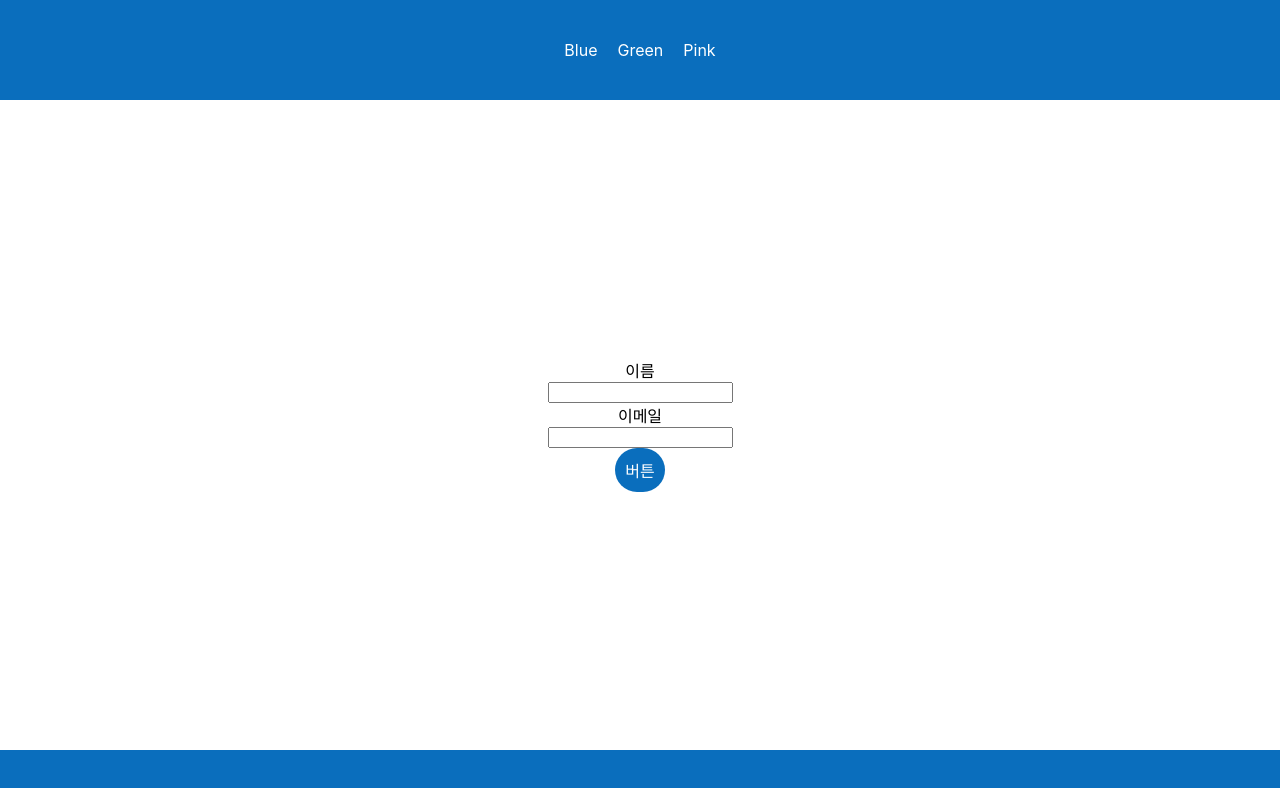
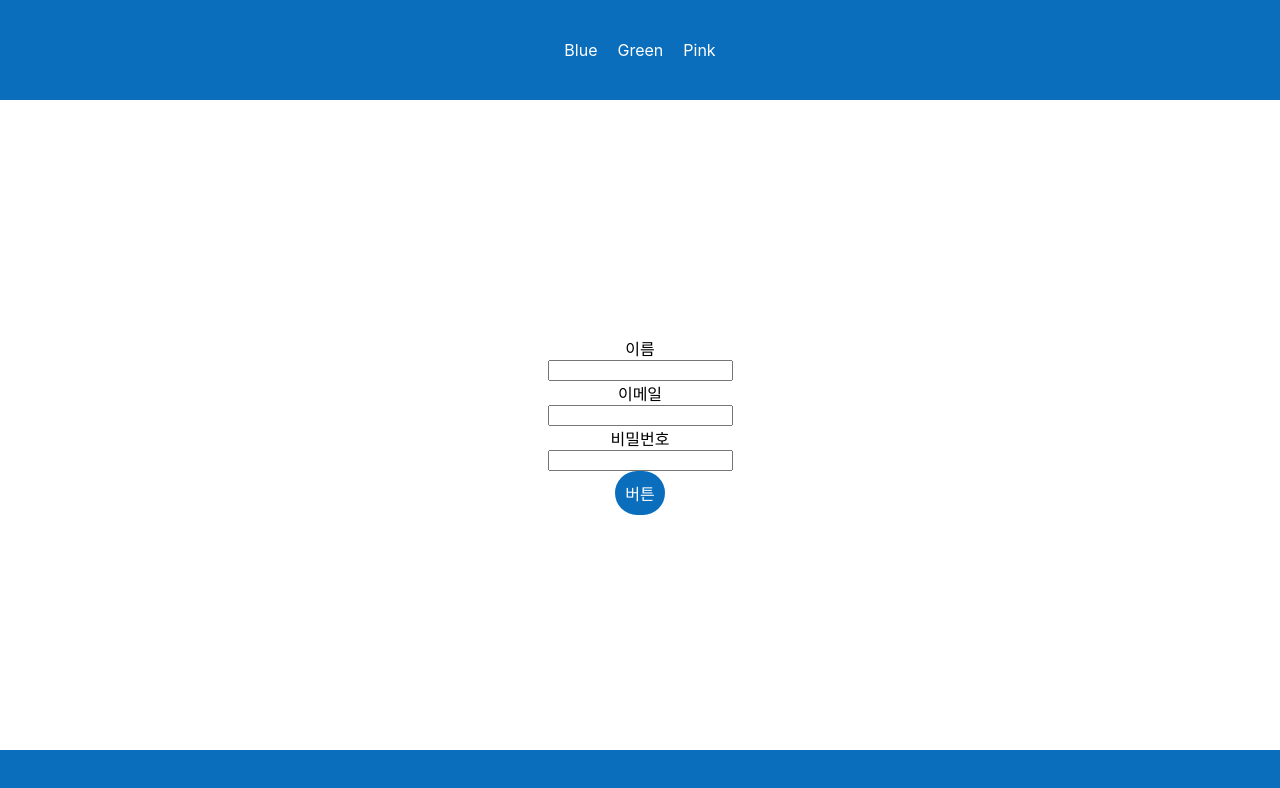
Before and after one commit to LikeLion-at-CAU-11th/Joonhyung-Park, a React (Create React App) app in the folder week13-practice/: page / in a window 1280 px wide. Shown: the top 788 px of the page. Built offline with nearby package versions, Linux system fonts and the light colour scheme.

Commit message:
[FEAT] Recoil 비밀번호 데이터 추가

```diff
--- a/week13-practice/src/components/home/Form.js
+++ b/week13-practice/src/components/home/Form.js
@@ -1,18 +1,22 @@
 import React from 'react'
 import { useRecoilState } from 'recoil'
-import {userNameAtom,emailAtom} from '../../recoil/atoms'
+import {userNameAtom,emailAtom, passwordAtom} from '../../recoil/atoms'
 
 const Form = ({type,inputType}) => {
     const[userName,setUserName] = useRecoilState(userNameAtom);
     const[email, setEmail] = useRecoilState(emailAtom);
+    const [password, setPassword] = useRecoilState(passwordAtom);
 
     const onChange=(e)=>{
         const data = e.target.value;
         //type에 따른 동기처리
         if(inputType==='이름'){
             setUserName(data);
-        }else{
+        }else if(inputType==='이메일'){
             setEmail(data);
+        }
+        else {
+            setPassword(data);
         }
 
 
--- a/week13-practice/src/components/home/Formsection.js
+++ b/week13-practice/src/components/home/Formsection.js
@@ -23,6 +23,8 @@ const Formsection = () => {
     <>
         <Form type='text' inputType='이름'></Form>
         <Form type='email' inputType='이메일'></Form>
+        <Form type='pw' inputType='비밀번호'></Form>
+
         <Button mode={mode.main} onClick={handleClick}>버튼</Button>
     </>
     )
--- a/week13-practice/src/components/layout/Layout.js
+++ b/week13-practice/src/components/layout/Layout.js
@@ -2,6 +2,7 @@ import React, { useContext, useState } from 'react'
 import { styled } from 'styled-components'
 import { Button } from './common'
 import {ThemeContext} from '../../context/Context'
+
 //모든 페이지에서 동일하게 적용할 부분에 경우 ,Layout 컴포넌트에서 함
 import { isSubmittedAtom,userNameAtom,emailAtom } from '../../recoil/atoms'
 import { useRecoilValue, useResetRecoilState } from 'recoil'
@@ -33,7 +34,6 @@ const Layout = ({children}) => {
 
     return (
 
-
     <ThemeContext.Provider value={mode}>
         <Wrapper>
             <Header mode={mode.main}>
@@ -45,7 +45,7 @@ const Layout = ({children}) => {
             <div>{children}</div>
             <Footer mode={mode.main}>
                 {
-                !isSubmited? '':`${userName}의 공간 || 이메일 주소${email}`
+                !isSubmited? '':`${userName}의 공간 || 이메일 주소 ${email}`
                 }
             </Footer>
         </Wrapper>
--- a/week13-practice/src/pages/Mypage.js
+++ b/week13-practice/src/pages/Mypage.js
@@ -2,13 +2,14 @@ import React, { useContext } from 'react'
 import { ThemeContext } from '../context/Context'
 import { Button,Title, Wrapper } from '../components/layout/common'
 
-import { userNameAtom, emailAtom,isSubmittedAtom } from '../recoil/atoms'
+import { userNameAtom, emailAtom,isSubmittedAtom, passwordAtom } from '../recoil/atoms'
 import { useRecoilValue, useResetRecoilState } from 'recoil'
 import { useNavigate } from 'react-router-dom'
 
 
 const Mypage = () => {
-    const mode = useContext(ThemeContext)
+
+  const mode = useContext(ThemeContext)
 
     //reset 하면 default 값으로 바뀌게 됨
     const resetName=useResetRecoilState(userNameAtom);
@@ -16,15 +17,26 @@ const Mypage = () => {
     const reset = useResetRecoilState(isSubmittedAtom);
 
     const userName = useRecoilValue(userNameAtom);
+    const password = useRecoilValue(passwordAtom)
 
     const navigate= useNavigate();
 
     const handleDelete=()=>{
+
+      console.log(password)
+      if(password===null){
+
+
       reset();
       resetEmail();
       resetName();
+      navigate('/');
 
-      navigate('/');
+      }
+
+
+
+
     }
 
     return (
--- a/week13-practice/src/recoil/atoms.js
+++ b/week13-practice/src/recoil/atoms.js
@@ -1,7 +1,7 @@
 import { atom } from "recoil";
 
 export const userNameAtom = atom({
-    key:'useName',
+    key:'userName',
     default:'홍길동',
 
 })
@@ -15,3 +15,8 @@ export const isSubmittedAtom = atom({
     key:'isSubmited',
     default:false
 })
+
+export const passwordAtom = atom({
+    key : 'password',
+    default : null,
+})
```
